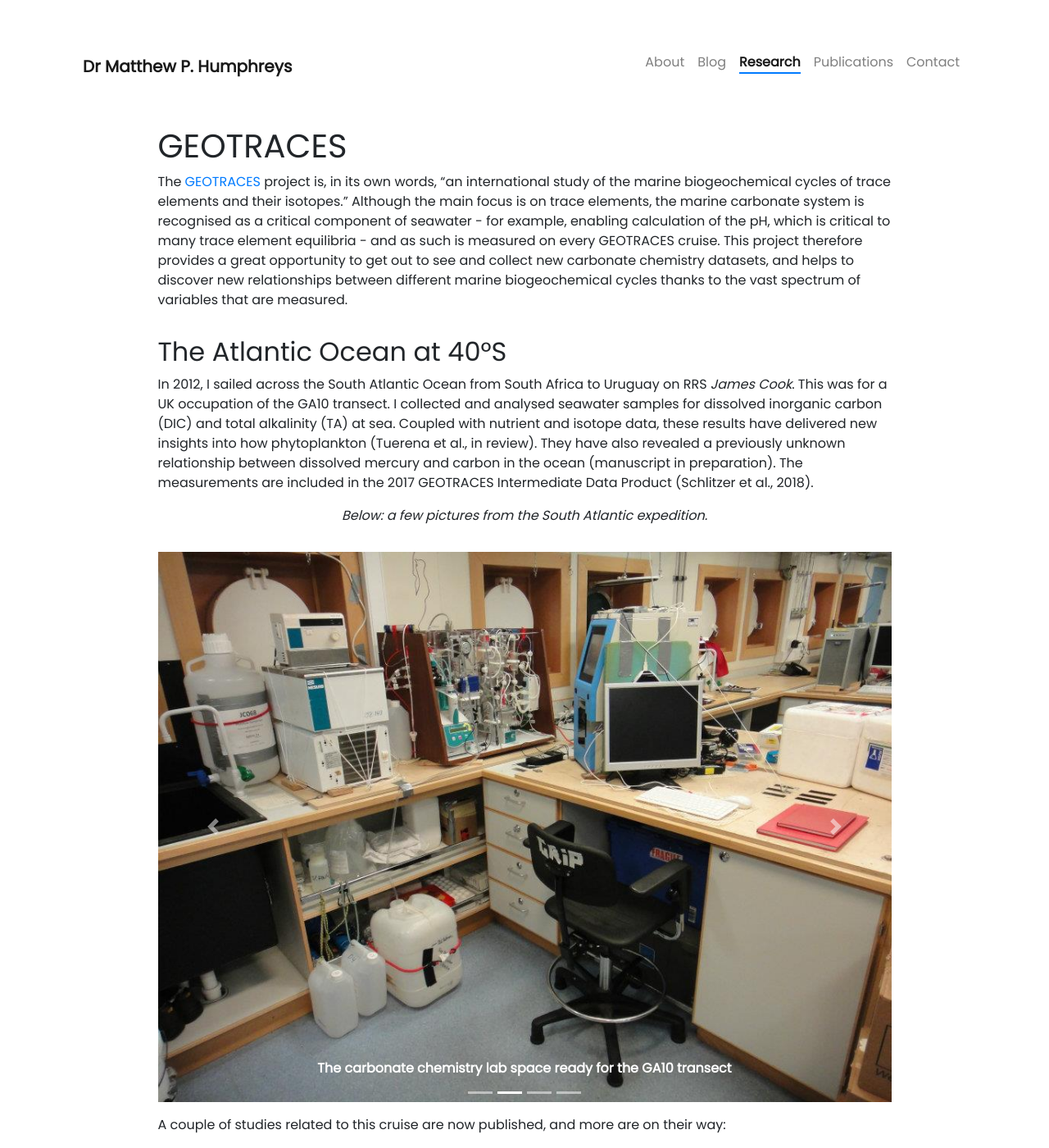
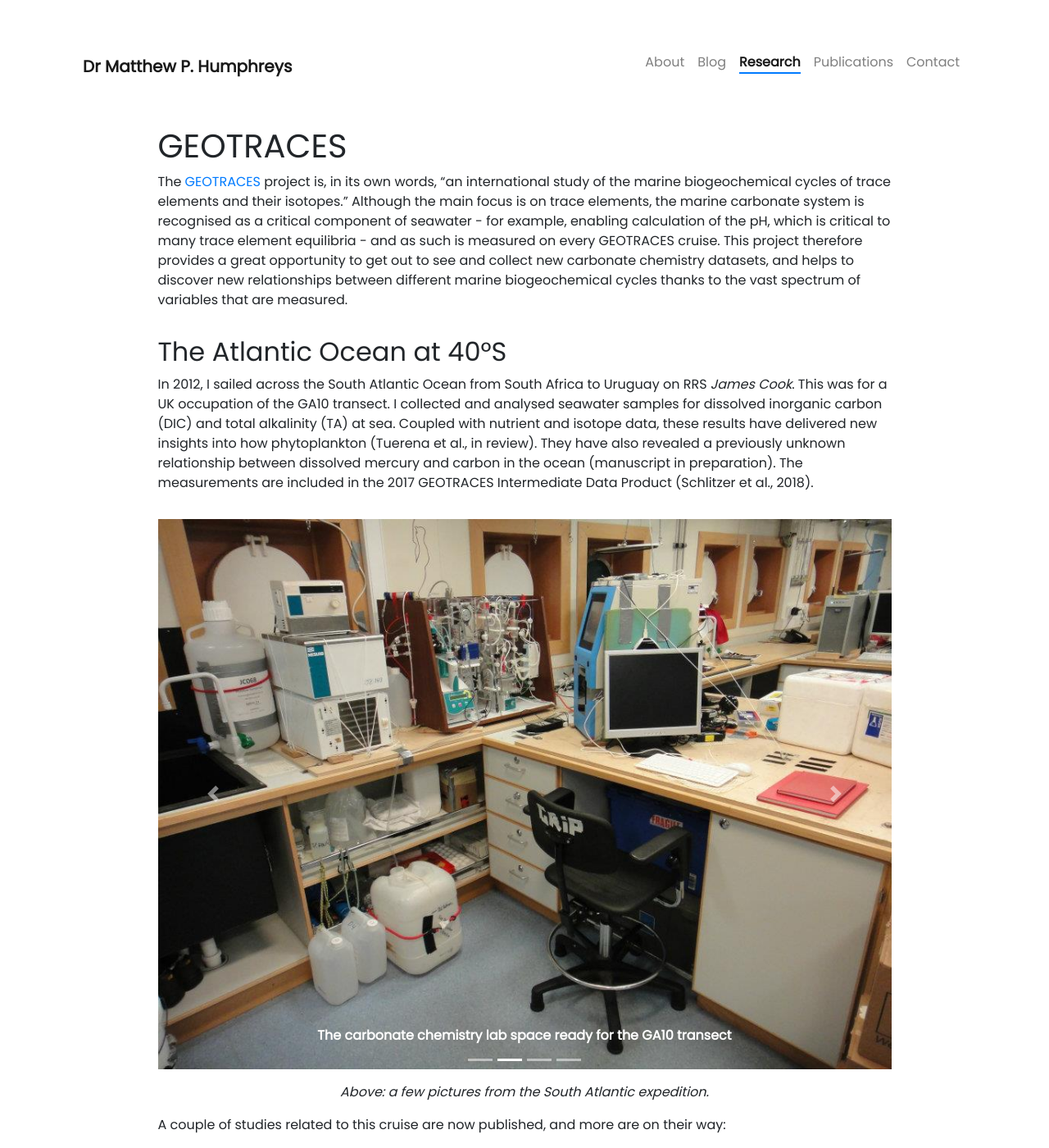
Before and after one commit to mvdh7/mvdh7.github.io, a Jekyll site: the page built from _projects/500-geotraces.md, in a window 1280 px wide and 1400 px high. Shown: the whole window at 82% size. Built offline with Jekyll 4.4.1, drawn with Linux system fonts in a browser that asks for light colours; nearby versions of some CDN libraries; comment, search, counter and statistics services are not loaded; some of the changed lines change nothing that is shown.

Commit message:
Above not below?

```diff
--- a/_projects/500-geotraces.md
+++ b/_projects/500-geotraces.md
@@ -13,8 +13,6 @@ The [GEOTRACES](http://www.geotraces.org) project is, in its own words, "an inte
 ## The Atlantic Ocean at 40°S
 
 In 2012, I sailed across the South Atlantic Ocean from South Africa to Uruguay on RRS *James Cook*. This was for a UK occupation of the GA10 transect. I collected and analysed seawater samples for dissolved inorganic carbon (DIC) and total alkalinity (TA) at sea. Coupled with nutrient and isotope data, these results have delivered new insights into how phytoplankton (Tuerena et al., in review). They have also revealed a previously unknown relationship between dissolved mercury and carbon in the ocean (manuscript in preparation). The measurements are included in the 2017 GEOTRACES Intermediate Data Product (Schlitzer et al., 2018).
-
-<p class="text-center"><i>Below: a few pictures from the South Atlantic expedition.</i></p>
 
 <div id="carouselExampleIndicators" class="carousel slide" data-ride="carousel">
   <ol class="carousel-indicators">
@@ -59,6 +57,8 @@ In 2012, I sailed across the South Atlantic Ocean from South Africa to Uruguay o
   </a>
 </div>
 
+<p class="text-center"><i>Above: a few pictures from the South Atlantic expedition.</i></p>
+
 A couple of studies related to this cruise are now published, and more are on their way:
 
 <div style="display:flex; font-size:90%; flex-wrap:wrap">
```
